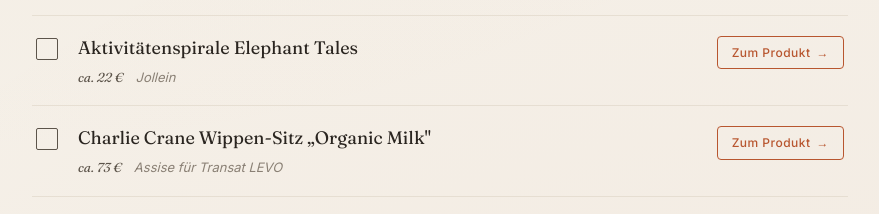
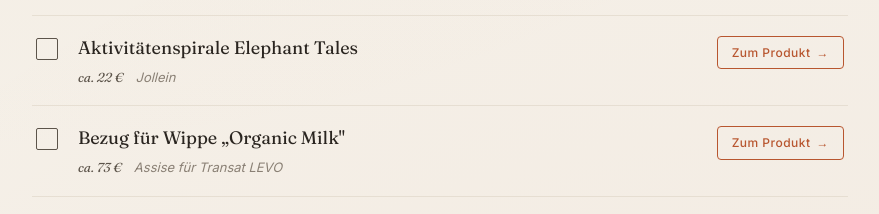
Before and after one commit to neueae/ezra, a plain HTML site: page baby-wishlist-v2.html in a window 1280 px wide. Shown: the part 1688-1902 px from the top of the page, without its empty margins (200-1079 px from the left). Drawn offline with Linux system fonts and the light colour scheme; no server answers.

Commit message:
Update baby-wishlist-v2.html

```diff
--- a/baby-wishlist-v2.html
+++ b/baby-wishlist-v2.html
@@ -524,7 +524,7 @@
           { id: 'b08', name: 'Einschlagdecke Auto — Piqué Bio-Baumwolle', price: 'ca. 70 €', note: 'hessnatur (20 % Gutschein beachten!)', url: 'https://www.hessnatur.com/de/pique-einschlagdecke-aus-reiner-bio-baumwolle/p/5780896ONE' },
           { id: 'b09', name: 'Bugaboo Fox 5 PureBreeze Matratze', price: 'ca. 56 €', note: 'Kinderwagen-Matratze', url: 'https://www.bugaboo.com/de-de/teile/bugaboo-fox-5-renew-purebreeze-matratze-100341MI.html' },
           { id: 'b10', name: 'Aktivitätenspirale Elephant Tales', price: 'ca. 22 €', note: 'Jollein', url: 'https://kind-der-stadt.de/products/jollein-aktivitaten-spirale-elephant-tales' },
-          { id: 'b17', name: 'Charlie Crane Wippen-Sitz „Organic Milk"', price: 'ca. 73 €', note: 'Assise für Transat LEVO', url: 'https://www.charliecraneparis.com/de/products/assise-pour-transat-levo?variant=50240260243778' },
+          { id: 'b17', name: 'Bezug für Wippe „Organic Milk"', price: 'ca. 73 €', note: 'Assise für Transat LEVO', url: 'https://www.charliecraneparis.com/de/products/assise-pour-transat-levo?variant=50240260243778' },
         ]
       },
       {
```
